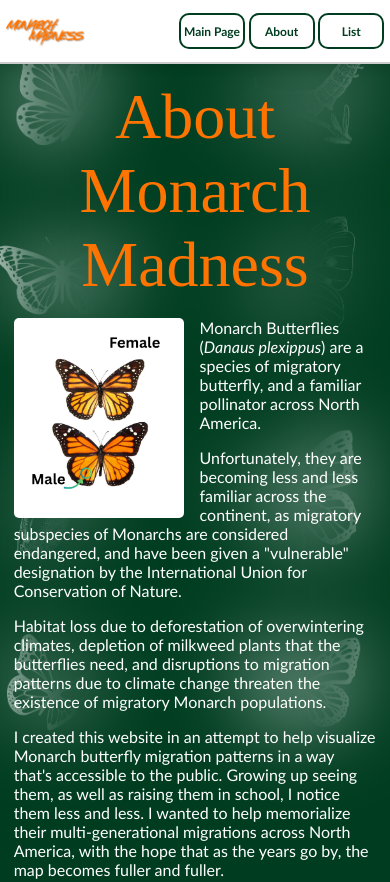
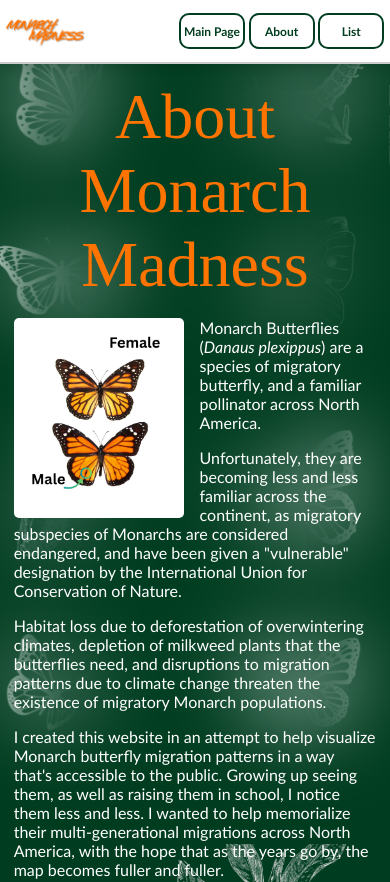
Before and after one commit to mattfanuka/monarchmadness, a plain HTML site: page pages/about-monarchs.html in a window 390 px wide. Shown: the top 882 px of the page. Drawn offline with nearby package versions, Linux system fonts and the light colour scheme; a web font is replaced by a local one.

Commit message:
Update aboutstyles.css

```diff
--- a/css/aboutstyles.css
+++ b/css/aboutstyles.css
@@ -232,6 +232,23 @@ h1 {
         box-sizing: border-box;
     }
 
+    body {
+        background-attachment: scroll;
+    }
+
+    body::before {
+    content: "";
+    position: fixed;
+    top: 0; left: 0;
+    width: 100vw;
+    height: 100vh;
+    background-image: url('../img/background/Monarch Madness BG.png');
+    background-size: cover;
+    background-repeat: no-repeat;
+    background-position: center;
+    z-index: -1;
+    }
+
     body, html {
         width: 100vw;
         height: auto;
@@ -322,4 +339,5 @@ h1 {
     .gallery-desc {
         font-size: 0.75em;
     }
+
 }
```
